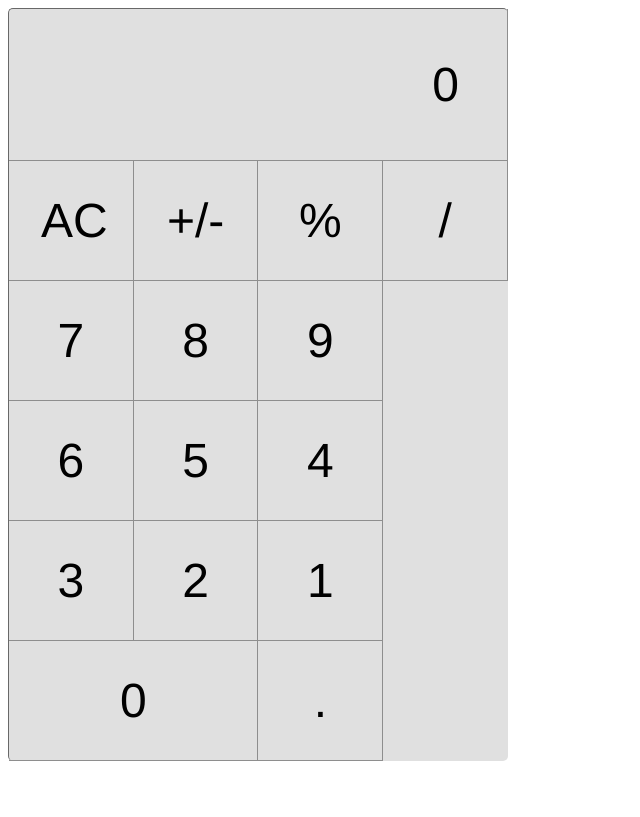
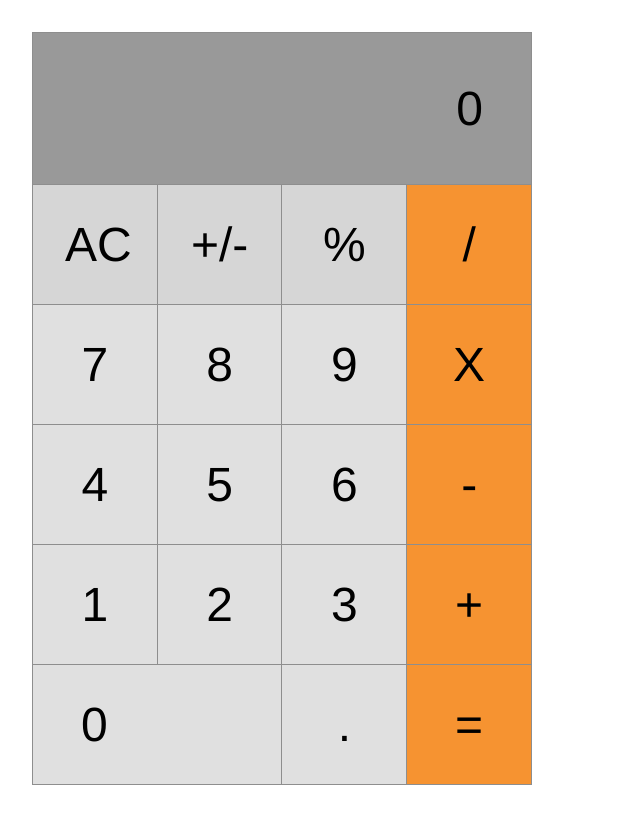
Before and after one commit to sreckovic/calculator, a plain HTML site: page index.html in a window 1280 px wide. Shown: the whole page, without its empty margins (0-640 px from the left). Drawn offline with Linux system fonts and the light colour scheme.

Commit message:
Markup
Markup and styles

```diff
--- a/index.html
+++ b/index.html
@@ -27,18 +27,22 @@
       <span>7</span>
       <span>8</span>
       <span>9</span>
+      <span>4</span>
+      <span>5</span>
       <span>6</span>
-      <span>5</span>
-      <span>4</span>
+      <span>1</span>
+      <span>2</span>
       <span>3</span>
-      <span>2</span>
-      <span>1</span>
       <span class="zero">0</span>
       <span>.</span>
     </div>
 
     <div class="sidebar">
-      <span>/</span>
+      <span class="divide">/</span>
+      <span class="multiply">X</span>
+      <span class="substract">-</span>
+      <span class="add">+</span>
+      <span class="equal">=</span>
     </div>
   </div>
 
--- a/style.scss
+++ b/style.scss
@@ -25,25 +25,40 @@
   @include box-sizing(border-box);
 }
 
+body {
+  margin: 2rem;
+}
+
 .calculator {
   background-color: #e0e0e0;
-  border-top: 1px solid #686868;
-  border-left: 1px solid #686868;
   max-width: 500px;
   font-size: 3em;
   font-family: 'Helvetica Neue';
   font-weight: 300;
 
-  @include border-radius(5px);
+  border-top: 1px solid #8e8e8e;
+  border-left: 1px solid #8e8e8e;
+
   @include clearfix();
+}
+
+.display {
+  background-color: #999;
+}
+
+.display, .sidebar span, .keypad span {
+  border-bottom: 1px solid #8e8e8e;
+  border-right: 1px solid #8e8e8e;
 }
 
 .display {
   text-align: right;
   padding: 3rem;
+}
 
-  border-bottom: 1px solid #8e8e8e;
-  border-right: 1px solid #8e8e8e;
+.keypad {
+  width: 75%;
+  float: left;
 }
 
 .sidebar, .keypad {
@@ -53,21 +68,21 @@
     text-align: center;
     padding: 2rem;
     cursor: pointer;
-    border-bottom: 1px solid #8e8e8e;
-    border-right: 1px solid #8e8e8e;
 
     &.zero {
       width: 66.666%;
+      text-align: left;
+      padding: 2rem 3rem;
+    }
+
+    &.clear-all, &.negate, &.percent {
+      background-color: #d6d6d6;
     }
   }
 }
 
-.keypad {
-  width: 75%;
-  float: left;
-}
-
 .sidebar {
+  background-color: #f69331;
   width: 25%;
   float: right;
 
```
Also changed, not shown: style.css, 1 other file.
